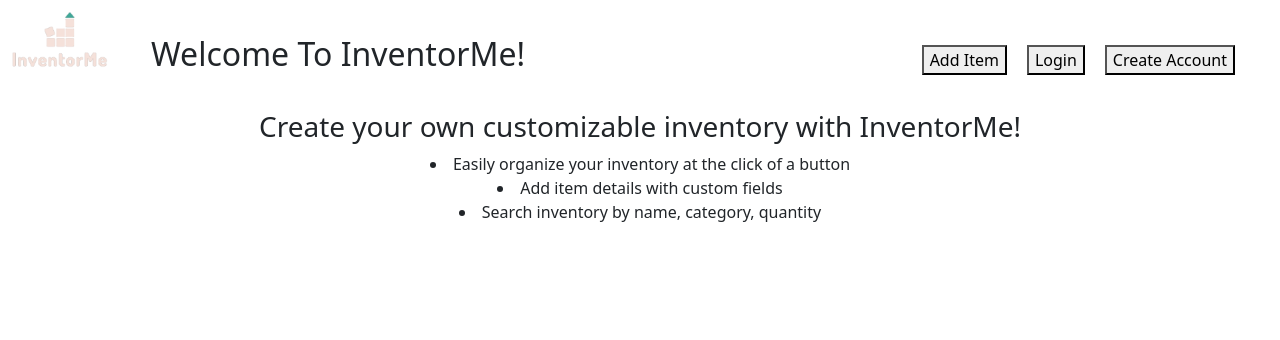
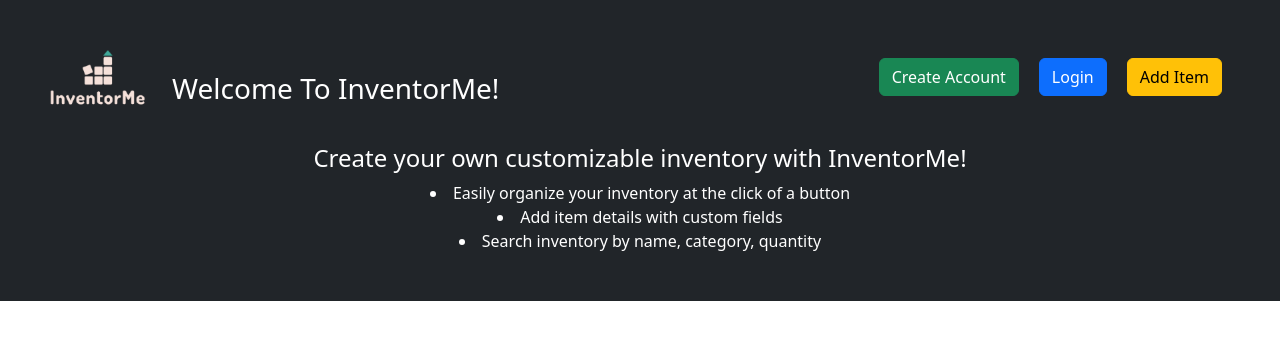
Before and after one commit to LiftOff-AC3/inventorme, a React (Create React App) app in the folder front-end/: page / in a window 1280 px wide. Shown: the top 340 px of the page. Built offline with nearby package versions, Linux system fonts and the light colour scheme.

Commit message:
Tests and some bootstrap added- SignUp.js removed

```diff
--- a/front-end/src/App.js
+++ b/front-end/src/App.js
@@ -1,7 +1,7 @@
 import { useState } from 'react';
 import './App.css';
 import 'bootstrap/dist/css/bootstrap.min.css';
-import Registration from "./components/layout/SignUp";
+import Registration from "./components/layout/Registration";
 import Landing from "./components/layout/Landing";
 import Login from "./components/layout/LoginPage";
 
--- a/front-end/src/components/layout/Landing.js
+++ b/front-end/src/components/layout/Landing.js
@@ -12,29 +12,23 @@ const Landing = (props) => {
 
 
     return (
-           <div id='landing-page' style={{height:'100vh'}}>
-           <nav style={{margin: '10px'}}>
-              <img src='logo_transparent.png' alt='logo' style={{float: 'left', marginRight: '1em'}} ></img>
-                <h2 style={{float: 'left', margin:'25px'}}>Welcome To InventorMe!</h2>
-                <div style={{float: 'right', margin: '25px'}}>
-                    <button id='addItem' class ="glass" type = 'submit' style={{margin:'10px'}}>Add Item</button>
+        <div>
+           <div id='landing-page'  className='bg-dark text-white p-5'>
 
+              <img src='logo_transparent.png' alt='logo' className="float-start"></img>
+                <h3 className='float-start m-4'>Welcome To InventorMe!</h3>
 
-                    <button id='login' class='glass' onClick={handleLogin} style={{margin:'10px'}}>Login</button>
-
-                    <button id ='createAccount' class="glass" onClick={handleCreateAccount} style={{margin:'10px'}}>Create Account</button>
-                </div>
-            </nav>
-
-                <h3 style={{paddingTop: '100px', textAlign:'center'}}>Create your own customizable inventory with InventorMe!</h3>
-                <p style={{textAlign:'center'}}>
+                 <button className="float-end btn btn-warning" id='addItem'  type = 'submit' style={{margin:'10px'}}>Add Item</button>
+                 <button className=" float-end btn btn-primary"id='login' onClick={handleLogin} style={{margin:'10px'}}>Login</button>
+                 <button className="float-end btn btn-success" id ='createAccount'onClick={handleCreateAccount} style={{margin:'10px'}}>Create Account</button>
+                 </div>
+                <p className="bg-dark text-white p-5 text-center">
+                <h4>Create your own customizable inventory with InventorMe!</h4>
                     <li>Easily organize your inventory at the click of a button</li>
                     <li>Add item details with custom fields</li>
                     <li>Search inventory by name, category, quantity</li>
-
-                </p>
-        </div>
-
+                    </p>
+                </div>
     );
 };
 
--- a/front-end/src/components/layout/SignUp.js
+++ /dev/null
@@ -1,61 +0,0 @@
-import React, { useState } from "react";
-import Form from 'react-bootstrap/Form';
-import Button from 'react-bootstrap/Button';
-
-
-
-export default function Forms(){
-
-    const [name, setName] = useState("");
-    const [company, setCompany] = useState("");
-    const [email, setEmail] = useState("");
-    const [password, setPassword] = useState("");
-    const [confirmPassword, setConfirmPassword] = useState("");
-
-    const handleClick = (e) => {
-      e.preventDefault();
-      if(name === "" || email === "" || password === "" || confirmPassword === ""){
-        alert("Please fill out all required fields.")
-      }
-      if(password !== confirmPassword){
-        alert("Please enter the same password.")
-      }
-      console.log(`Name: ${name}`);
-      console.log(`Company: ${company}`);
-      console.log(`Email: ${email}`);
-      console.log(`Password: ${password}`);
-      console.log(`Confirm Password: ${confirmPassword}`);
-    }
-
-
-    return(
-    <div className="SignUp">
-    <h1 className="m-5 text-center" >Sign Up</h1>
-    <Form onSubmit={handleClick}>
-      <Form.Group controlId="formName" className="m-5">
-        <Form.Label>Name: </Form.Label>
-        <Form.Control type="name" value={name} onChange={(e) => setName(e.target.value)} placeholder="John Doe"></Form.Control>
-      </Form.Group>
-      <Form.Group controlId="formCompany" className="m-5">
-        <Form.Label>Company: </Form.Label>
-        <Form.Control type="name" value={company} onChange={(e) => setCompany(e.target.value)} placeholder="My Company"></Form.Control>
-      </Form.Group>
-      <Form.Group controlId="formEmail" className="m-5">
-        <Form.Label>Email: </Form.Label>
-        <Form.Control type="email" value={email} onChange={(e) => setEmail(e.target.value)} placeholder="email@gmail.com"></Form.Control>
-      </Form.Group>
-        <Form.Group controlId="formPassword" className="m-5">
-        <Form.Label>Password: </Form.Label>
-        <Form.Control type="password" value={password} onChange={(e) => setPassword(e.target.value)} placeholder="*********"></Form.Control>
-      </Form.Group>
-      <Form.Group controlId="formConfirmPassword" className="m-5">
-        <Form.Label>Verify Password: </Form.Label>
-        <Form.Control type="password" value={confirmPassword} onChange={(e) => setConfirmPassword(e.target.value)} placeholder="*********"></Form.Control>
-      </Form.Group>
-      <Button className="mx-5" variant="primary" type="submit">
-        Submit
-      </Button>
-    </Form>
-    </div>
-  )
-}
```
Also changed, not shown: 1 other file (tests, documents, lock files or other folders).
